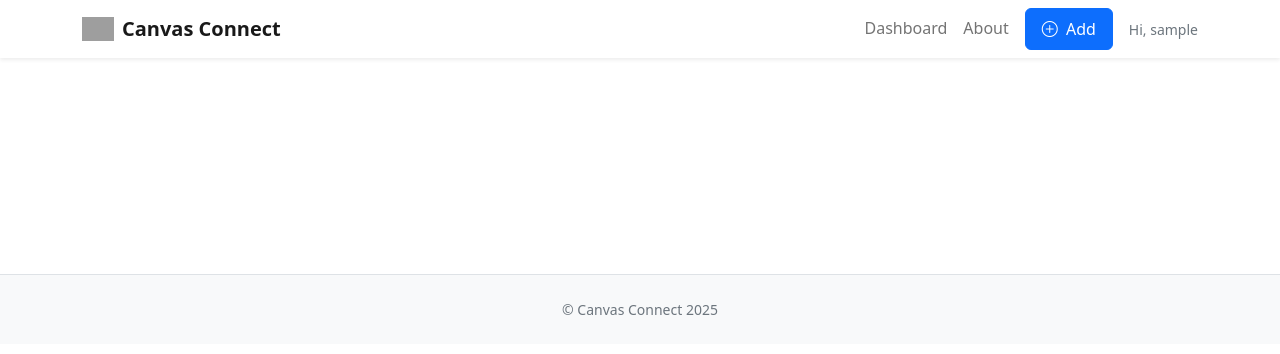
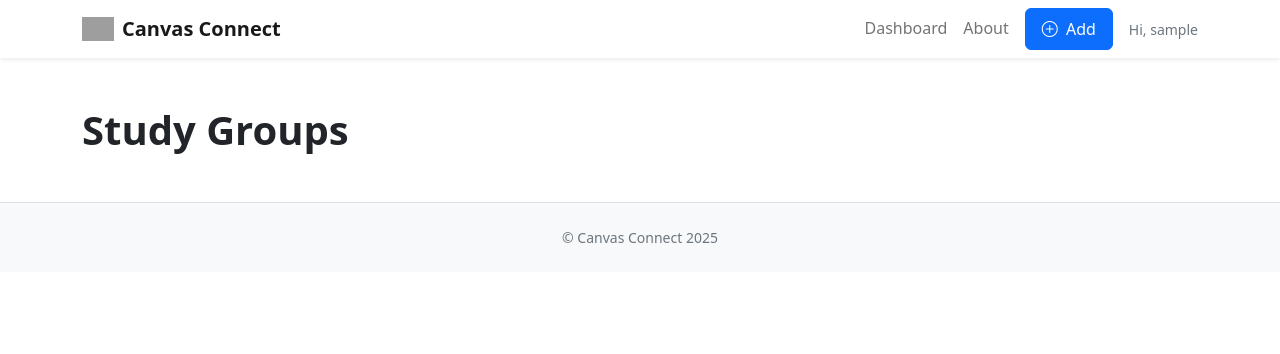
Before and after one commit to SStarkman/CanvasConnect, a Flask app: page / in a window 1280 px wide. Shown: the top 354 px of the page. Run offline with Flask 3, Linux system fonts and the light colour scheme; the visitor is signed in with stand-in values (Sample User, id 1); data that the repository does not hold is empty; some libraries are stand-ins or nearby versions; grey boxes are pictures that could not be loaded.

Commit message:
Update dashboard.html for styling purposes

```diff
--- a/templates/dashboard.html
+++ b/templates/dashboard.html
@@ -1,38 +1,31 @@
 {% extends "base.html" %}
 
 {% block content %}
-        <!-- Section-->
-        <section class="py-5">
-            <div class="container px-4 px-lg-5 mt-5">
-                <div class="row gx-4 gx-lg-5 row-cols-2 row-cols-md-3 row-cols-xl-4 justify-content-center">
+<div class="container my-5">
+    <h1 class="mb-4 fw-bold">Study Groups</h1>
+    <div class="row g-4">
         {% for group in groups %}
-                    <div class="col mb-5">
-                        <div class="card h-100">
-                            <!-- Group name -->
-                            <div class="card-body p-4">
-                                <div class="text-center">
-                                    <!-- Product name-->
-                                    <h5 class="fw-bolder">{{group.title}}</h5>
-                                    <!-- Product Decription, if exists -->
+        <div class="col-md-6 col-lg-4">
+            <div class="card h-100 shadow-sm border-0 rounded-4">
+                <div class="card-body d-flex flex-column justify-content-between">
+                    <div>
+                        <h5 class="card-title text-primary">{{ group.title }}</h5>
                         {% if group.description %}
-                                        <p>{{ group.description }}</p>
+                        <p class="card-text text-muted">{{ group.description }}</p>
                         {% endif %}
                     </div>
-                            </div>
-                            <!-- Join Button -->
                     <form method="POST" action="{{ url_for('main.join_group') }}">
                         <input type="hidden" name="group_id" value="{{ group.id }}">
-                                <div class="card-footer p-4 pt-0 border-top-0 bg-transparent">
-                                    <div class="text-center">
-                                        <button type="submit" class="btn btn-outline-dark mt-auto">Join</button>
-                                    </div>
+                        <div class="mt-3 text-end">
+                            <button type="submit" class="btn btn-outline-primary w-100">
+                                Join
+                            </button>
                         </div>
                     </form>
                 </div>
             </div>
+        </div>
         {% endfor %}
-
     </div>
 </div>
-        </section>
 {% endblock %}
```
Lines whose indentation alone changed are shown as unchanged.
